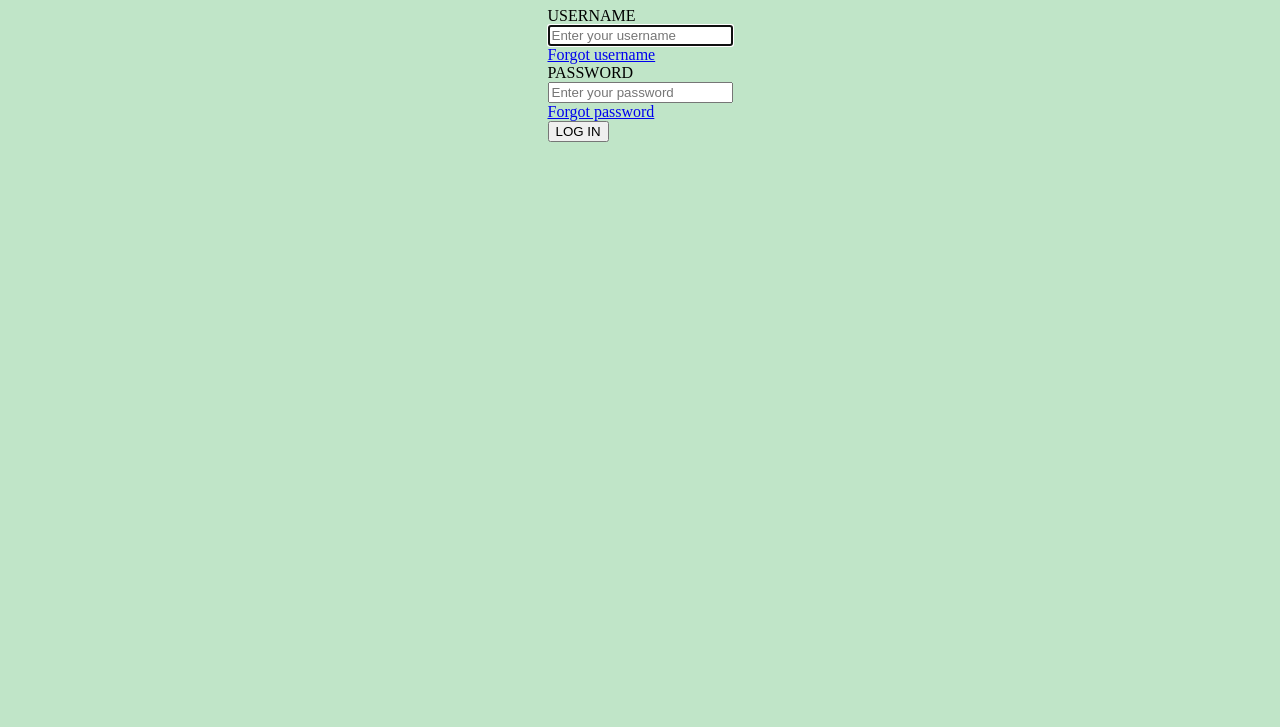
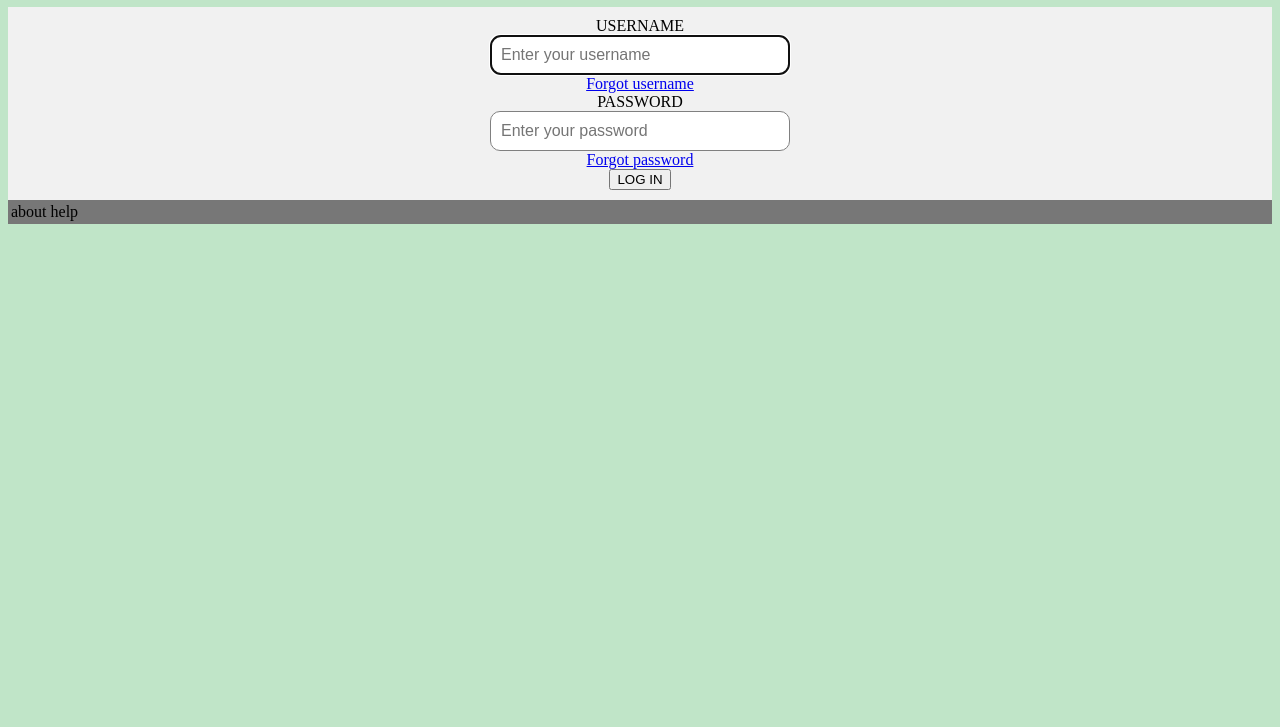
Before and after one commit to harshchaudh/picTalk, a plain HTML site: page public/pages/login.html in a window 1280 px wide. Shown: the part 73-800 px from the top of the page. Drawn offline with Linux system fonts and the light colour scheme.

Commit message:
Updated login page

```diff
--- a/public/pages/login.html
+++ b/public/pages/login.html
@@ -2,22 +2,36 @@
 <html>
 <link rel = "stylesheet" href = "../stylesheets/login.css">
 <title>Website</title>
-<head>
+<header>
     <h1>Website</h1>
-</head>
+</header>
 <body>
-    <div class = "container">
-    <div><form>
-        <label for = "username">USERNAME</label> <br>
-        <input type = "text" id = "username" placeholder = "Enter your username" required autofocus> <br>
-        <a href = "url">Forgot username</a> <br>
+    <section>
+        <article>
+        <form>
+            <label for = "username">USERNAME</label> <br>
+            <input type = "text" class = "transition-input large" placeholder = "Enter your username" required autofocus> <br>
+            <a href = "url">Forgot username</a> <br>
 
-        <label for = "password">PASSWORD</label> <br>
-        <input type = "password" id = "password" placeholder = "Enter your password" required> <br>
-        <a href = "url">Forgot password</a> <br>
+            <label for = "password">PASSWORD</label> <br>
+            <input type = "password" class = "transition-input large" placeholder = "Enter your password" required> <br>
+            <a href = "url">Forgot password</a> <br>
 
-        <input type = "submit" value = "LOG IN">
-    </form></div>
+            <input type = "submit" value = "LOG IN">
+        </form>
+        </article>
+    </section>
+
+    <footer>
+        <div class = "footer_container">
+            <table>
+                <tr>
+                    <td>about</td>
+                    <td>help</td>
+                </tr>
+            </table>
+        </div>
+    </footer>
 
 </body>
 </html>
--- a/public/stylesheets/login.css
+++ b/public/stylesheets/login.css
@@ -1,8 +1,74 @@
+* {
+    box-sizing: border-box;
+  }
+header {
+    text-align: center;
+
+}
+
 body {
     background-color: #C0E5C8;
+}
+
+section{
+    display: -webkit-flex;
+    display: flex;
+}
+
+article {
+    -webkit-flex: 3;
+    -ms-flex: 3;
+    flex: 3;
+    text-align: center;
+    align-items: center;
+    background-color: #f1f1f1;
+    padding: 10px;
+}
+
+footer {
+    background-color: #777;
+    text-align: center;
+    align-items: center;
+
+}
+
+@media (max-width: 600px) {
+    section {
+      -webkit-flex-direction: column;
+      flex-direction: column;
+    }
+}
+
+
+.transition-input {
+    width: 200px;
+    padding: 10px;
+    border: 2px solid #ccc;
+    border-radius: 5px;
+    transition: all 0.3s ease; /* Apply transition to all properties over 0.3 seconds */
+}
+
+.transition-input:hover {
+    background-color:red ;
+    opacity: 0.5;
+
+}
+
+input.large {
+    width: 300px;
+    height: 40px;
+    font-size: 16px;
+    padding-left: 10px;
+    border: 1px solid grey;
+    border-radius: 10px;
 }
 .container {
     display: flex;
     justify-content: center;
     align-items: center;
 }
+
+.footer_container {
+    align-items: center;
+
+}
```
